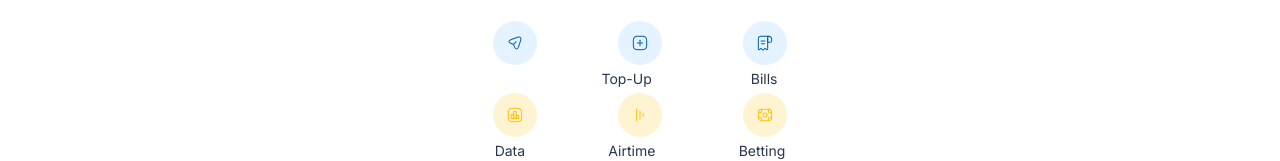
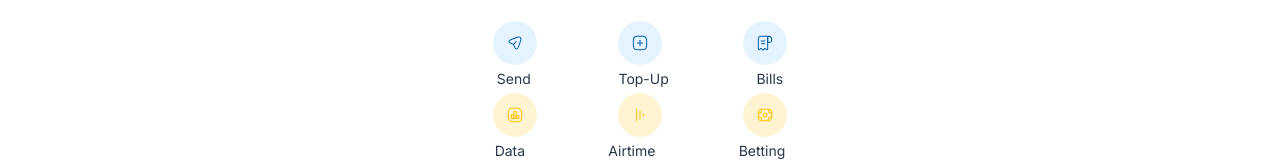
Before and after one commit to Maxwell011/moni-finance, a Next.js app: page /home in a window 1280 px wide. Shown: the part 194-355 px from the top of the page. Built offline with nearby package versions, Linux system fonts and the light colour scheme.

Commit message:
Fix link in Features component

```diff
--- a/src/app/components/Features.tsx
+++ b/src/app/components/Features.tsx
@@ -36,7 +36,7 @@ const Features = () => {
             </div>
           </div>
           <div className='flex justify-around items-center'>
-            <h3 className='text-[#28374B] text-sm'><Link href="send"></Link></h3>
+            <h3 className='text-[#28374B] text-sm'><Link href="send">Send</Link></h3>
             <h3 className='text-[#28374B] text-sm'>Top-Up</h3>
             <h3 className='text-[#28374B] text-sm'>Bills</h3>
           </div>
```
